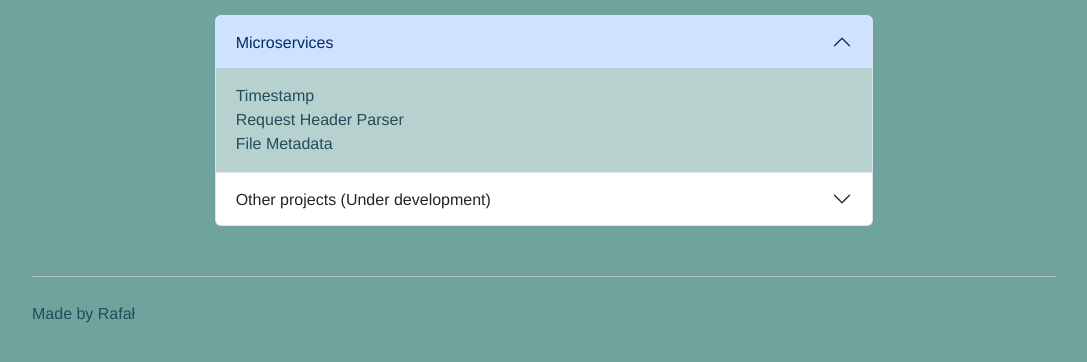
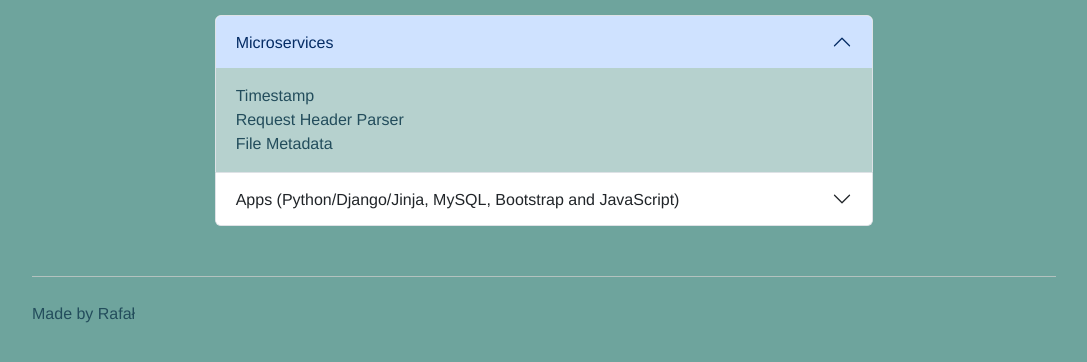
Before and after one commit to wawraf/shiny-journey, a Django app: page / in a window 1280 px wide. Shown: the part 196-558 px from the top of the page, without its empty margins (96-1183 px from the left). Run offline with Django 3.2, Linux system fonts and the light colour scheme.

Commit message:
index.html update

```diff
--- a/mail/views.py
+++ b/mail/views.py
@@ -117,6 +117,7 @@ def compose(request):
     return JsonResponse({"message": "Email sent successfully."}, status=201)
 
 
+@csrf_exempt
 @login_required
 def email(request, email_id):
     # Query for requested email
--- a/portfolio/templates/portfolio/index.html
+++ b/portfolio/templates/portfolio/index.html
@@ -30,13 +30,13 @@
           <div class="accordion-item">
             <h2 class="accordion-header" id="headingTwo">
               <button class="accordion-button shadow-none collapsed" type="button" data-bs-toggle="collapse" data-bs-target="#collapseTwo" aria-expanded="false" aria-controls="collapseTwo">
-                Other projects (Under development)
+                Apps (Python/Django/Jinja, MySQL, Bootstrap and JavaScript)
               </button>
             </h2>
             <div id="collapseTwo" class="accordion-collapse collapse" aria-labelledby="headingTwo" data-bs-parent="#externalLinksAccordion">
               <div class="accordion-body">
                   <a href="{% url 'mail:index' %}" target="">Mailbox</a><br>
-                  <a href="#" target="_blank">Project 2</a><br>
+                  <a href="#" target="_blank">Simple Chat</a><br>
                   <a href="#" target="_blank">Project 3</a><br>
               </div>
             </div>
```
